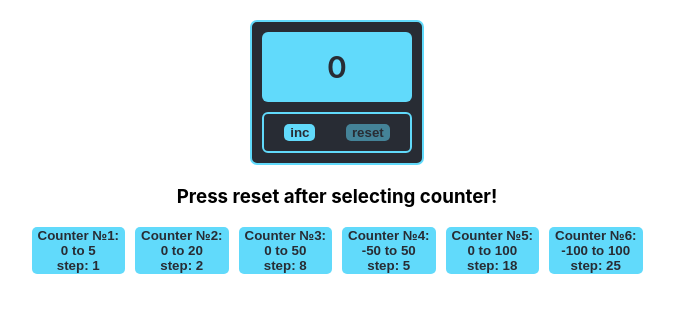
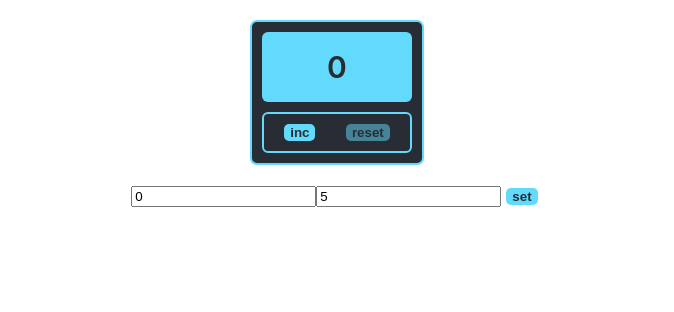
Before and after one commit to Pikadorius/monday-test, a React (Create React App) app: page / in a window 1280 px wide. Shown: the top 312 px of the page, without its empty margins (303-977 px from the left). Built offline with nearby package versions, Linux system fonts and the light colour scheme.

Commit message:
new features

```diff
--- a/src/App.tsx
+++ b/src/App.tsx
@@ -1,29 +1,66 @@
-import React, {useState} from 'react';
+import React, {useEffect, useState} from 'react';
 import './App.css';
 import Counter from './Components/Counter/Counter';
-import {CounterType, StateType} from './index';
-import Button from './Components/Button/Button';
+import Settings from './Components/Settings';
+import counter from './Components/Counter/Counter';
 
-type AppType = {
-    state: StateType
-}
 
-const App: React.FC<AppType> = ({state}) => {
+const App = () => {
 
-    const [counter, setCounter]=useState<number>(0)
+    //inputs states
+    const [minTitle, setMinTitle]=useState(0)
+    const [maxTitle, setMaxTitle]=useState(5)
 
-    let count: CounterType = state.counters[counter];
-    const setCount = (i: number) => {
-        setCounter(i)
+    // counter values states
+    const [counterMin, setCounterMin]=useState<number>(0)
+    const [counterMax, setCounterMax]=useState<number>(5)
+    const [currentValue, setCurrentValue]=useState(counterMin)
+
+
+    // foo that checks conditions and sets counter values
+    const setCounterValues = () => {
+        if (minTitle>=0 && maxTitle!==minTitle) {
+            setCounterMax(maxTitle)
+            setCounterMin(minTitle)
+            setCurrentValue(minTitle)
+        }
     }
 
+    // set all values from localStorage
+    useEffect(()=>{
+        const minData=localStorage.getItem('minValue')
+        const maxData=localStorage.getItem('maxValue')
+        const currentData=localStorage.getItem('currentValue')
+        const minTitleData=localStorage.getItem('minTitle')
+        const maxTitleData=localStorage.getItem('maxTitle')
+
+        if (minData && maxData && currentData && minTitleData && maxTitleData) {
+            setCurrentValue(JSON.parse(currentData))
+            setCounterMax(JSON.parse(maxData))
+            setCounterMin(JSON.parse(minData))
+            setMinTitle(JSON.parse(minTitleData))
+            setMaxTitle(JSON.parse(maxTitleData))
+        }
+    },[])
+    // save all values in localStorage
+    useEffect(()=>{
+        localStorage.setItem('maxValue', JSON.stringify(counterMax));
+        localStorage.setItem('minValue', JSON.stringify(counterMin));
+        localStorage.setItem('currentValue', JSON.stringify(currentValue));
+        localStorage.setItem('minTitle', JSON.stringify(minTitle))
+        localStorage.setItem('maxTitle', JSON.stringify(maxTitle))
+    }, [counterMax, counterMin, currentValue])
+
+    // warning in counter window if changed inputs
+    let error='';
+    if (minTitle!==counterMin || maxTitle!==counterMax) {
+        error='enter values and press "set';
+    }
 
     return (
-
         <div className="App">
-            <Counter counter={count} reset={count.minValue}/>
-             <h3>Press reset after selecting counter!</h3>
-            {state.counters.map((c, i) => <Button name={`Counter №${i + 1}: \n ${c.minValue} to ${c.maxValue} \n step: ${c.step}`} callBack={() => setCount(i)} disabled={false}/>)}
+            <Counter minValue={counterMin} maxValue={counterMax} currentValue={currentValue} setCurrentValue={setCurrentValue} error={error}/>
+            <Settings minTitle={minTitle} maxTitle={maxTitle} setMinTitle={setMinTitle} setMaxTitle={setMaxTitle} setCounterValues={setCounterValues}/>
         </div>
     );
 }
--- a/src/Components/Counter/Counter.tsx
+++ b/src/Components/Counter/Counter.tsx
@@ -1,28 +1,24 @@
-import React, {useState} from 'react';
+import React from 'react';
 import s from './Counter.module.css'
 import Button from '../Button/Button';
-import {CounterType} from '../../index';
 
 type CounterPropsType = {
-    counter: CounterType
-    reset: number
+    minValue: number
+    maxValue: number
+    currentValue: number;
+    setCurrentValue: (value: number) => void
+    error: string
 }
 
 
-const Counter: React.FC<CounterPropsType> = ({counter,reset}) => {
+const Counter: React.FC<CounterPropsType> = ({minValue, maxValue, currentValue, setCurrentValue, error}) => {
 
-    //стейт для текущего значения
-    const [currentValue, setCurrentValue] = useState<number>(counter.minValue)
-    console.log(reset)
-    // стили для универсальной кнопки
-    //увеличение на заданный шаг
     const increaseValue = () => {
-        const value = currentValue + counter.step;
-        value <= counter.maxValue ? setCurrentValue(value) : setCurrentValue(counter.maxValue)
+        setCurrentValue(currentValue + 1);
     }
-    //сброс на минимальное значение
+
     const resetValue = () => {
-        setCurrentValue(counter.minValue);
+        setCurrentValue(minValue)
     }
 
     return (
@@ -30,21 +26,20 @@ const Counter: React.FC<CounterPropsType> = ({counter,reset}) => {
         <div className={s.wrapper}>
             {/*Табло с цифрой. В стилях проверется равно ли текущее значение максимальному*/}
             <div className={s.counterWindow}>
-                <div
-                    className={currentValue === counter.maxValue ? `${s.counterItem} ${s.maxCounterItem}` : s.counterItem}>{currentValue}
-                </div>
+                <div className={currentValue === maxValue ? `${s.counterItem} ${s.maxCounterItem}` : s.counterItem}>{currentValue}</div>
             </div>
             {/*Поле кнопок*/}
             <div className={s.buttonWindow}>
-                <Button  name={'inc'}
+                <Button name={'inc'}
                         callBack={increaseValue}
-                        disabled={currentValue === counter.maxValue}/>
+                        disabled={currentValue === maxValue}/>
                 <Button name={'reset'}
                         callBack={resetValue}
-                        disabled={currentValue === counter.minValue}/>
+                        disabled={currentValue === minValue}/>
             </div>
         </div>
-    );
-};
+    )
+}
+
 
 export default Counter;
--- /dev/null
+++ b/src/Components/Settings.tsx
@@ -0,0 +1,33 @@
+import React, {ChangeEvent} from 'react';
+import Button from './Button/Button';
+
+type SettingsType = {
+    minTitle: number
+    maxTitle: number
+    setMinTitle: (minValue: number) => void
+    setMaxTitle: (maxValue: number) => void
+    setCounterValues: () => void
+}
+
+const Settings: React.FC<SettingsType> = ({minTitle, maxTitle, setMinTitle, setMaxTitle, setCounterValues}) => {
+    const setCounter = () => {
+        setCounterValues();
+    }
+    const setInputMin = (e: ChangeEvent<HTMLInputElement>) => {
+        setMinTitle(Number(e.currentTarget.value));
+    }
+    const setInputMax = (e: ChangeEvent<HTMLInputElement>) => {
+        setMaxTitle(Number(e.currentTarget.value));
+    }
+
+
+    return (
+        <div>
+            <input type={'number'} value={minTitle} onChange={setInputMin}/>
+            <input type={'number'} value={maxTitle} onChange={setInputMax}/>
+            <Button name={'set'} callBack={setCounter} disabled={minTitle < 0 || maxTitle <= minTitle}/>
+        </div>
+    );
+};
+
+export default Settings;
--- a/src/index.tsx
+++ b/src/index.tsx
@@ -3,30 +3,8 @@ import ReactDOM from 'react-dom';
 import './index.css';
 import App from './App';
 
-//типизация счетчика
-export type CounterType = {
-    minValue: number
-    maxValue: number
-    step: number
-}
-//типизация стейта счетчиков
-export type StateType = {
-    counters: CounterType[]
-}
-//стейт счетчиков
-const state: StateType = {
-    counters: [
-        {minValue: 0, maxValue: 5, step: 1},
-        {minValue: 0, maxValue: 20, step: 2},
-        {minValue: 0, maxValue: 50, step: 8},
-        {minValue: -50, maxValue: 50, step: 5},
-        {minValue: 0, maxValue: 100, step: 18},
-        {minValue: -100, maxValue: 100, step: 25},
-    ]
-}
-
 
 ReactDOM.render(
-    <App state={state}/>,
+    <App />,
     document.getElementById('root')
 );
```
